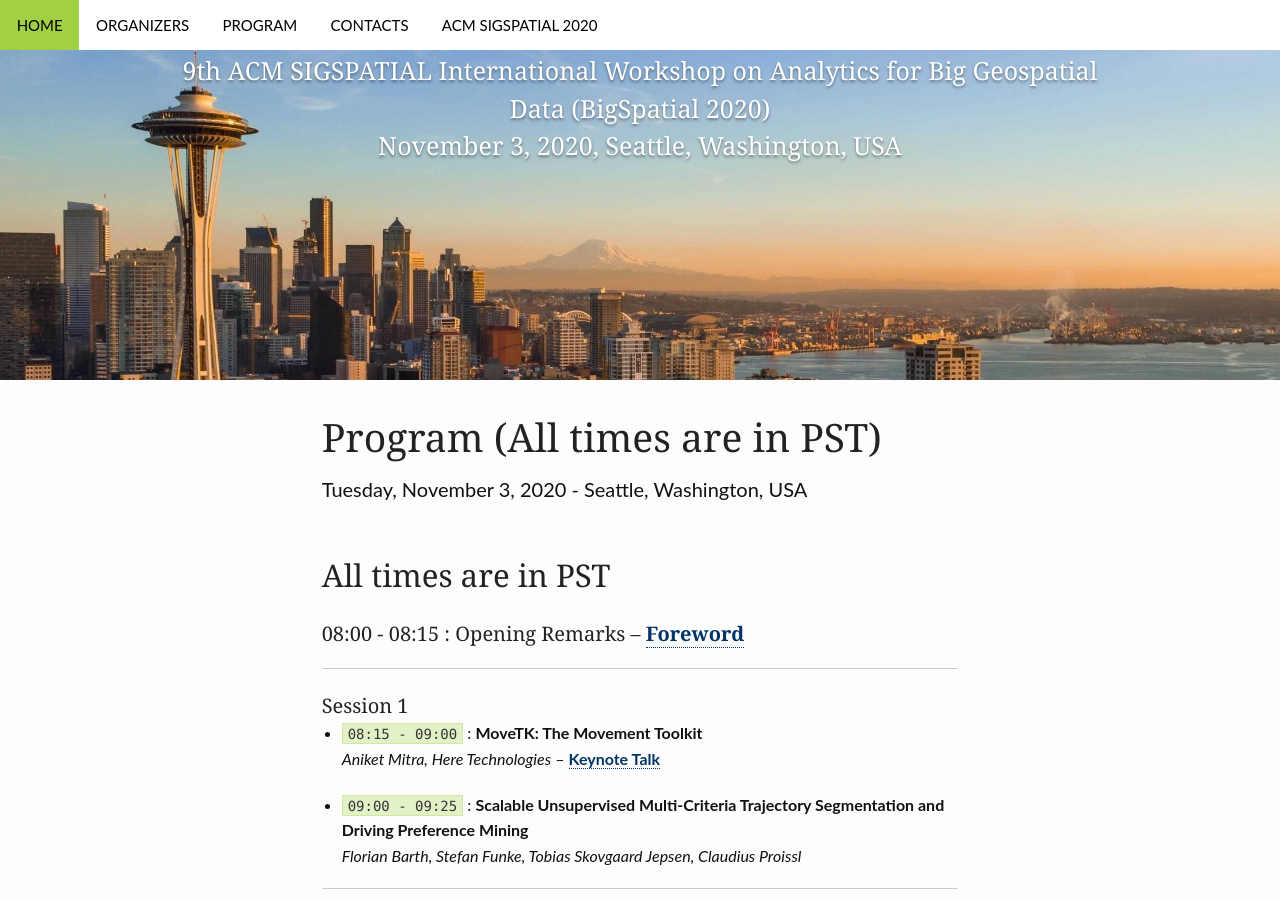
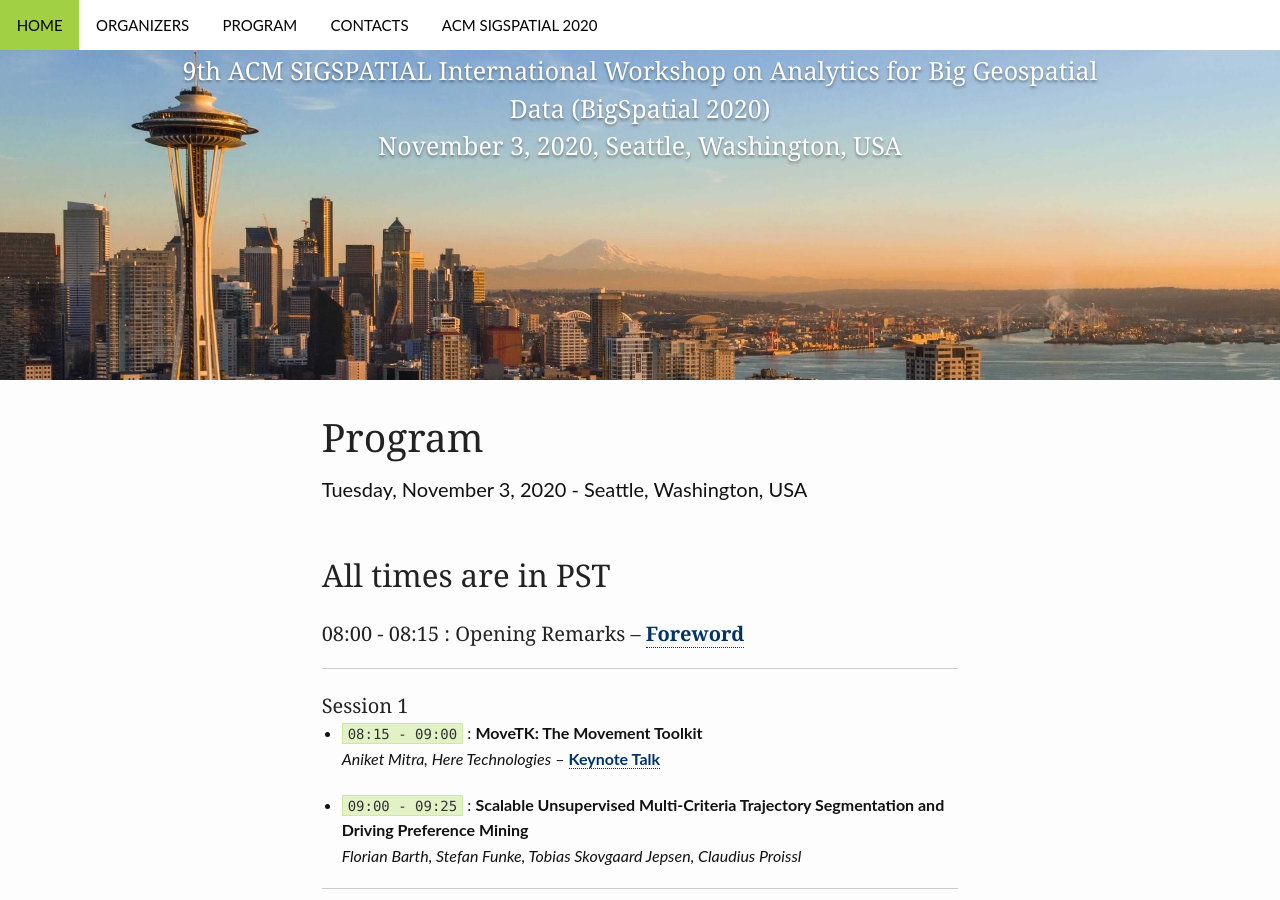
Before and after one commit to bigspatial2020/bigspatial2020.github.io, a Jekyll site: the page built from program/index.md, in a window 1280 px wide and 900 px high. Built offline with Jekyll 4.4.1, drawn with Linux system fonts in a browser that asks for light colours; comment, search, counter and statistics services are not loaded.

Commit message:
Update index.md

```diff
--- a/program/index.md
+++ b/program/index.md
@@ -4,7 +4,7 @@ layout: page_custom
 # Content
 #
 subheadline: ""
-title: "Program (All times are in PST)"
+title: "Program"
 teaser: "Tuesday, November 3, 2020 - Seattle, Washington, USA"
 header:
    title: "9th ACM SIGSPATIAL International Workshop on Analytics for Big Geospatial Data (BigSpatial 2020)"
```
